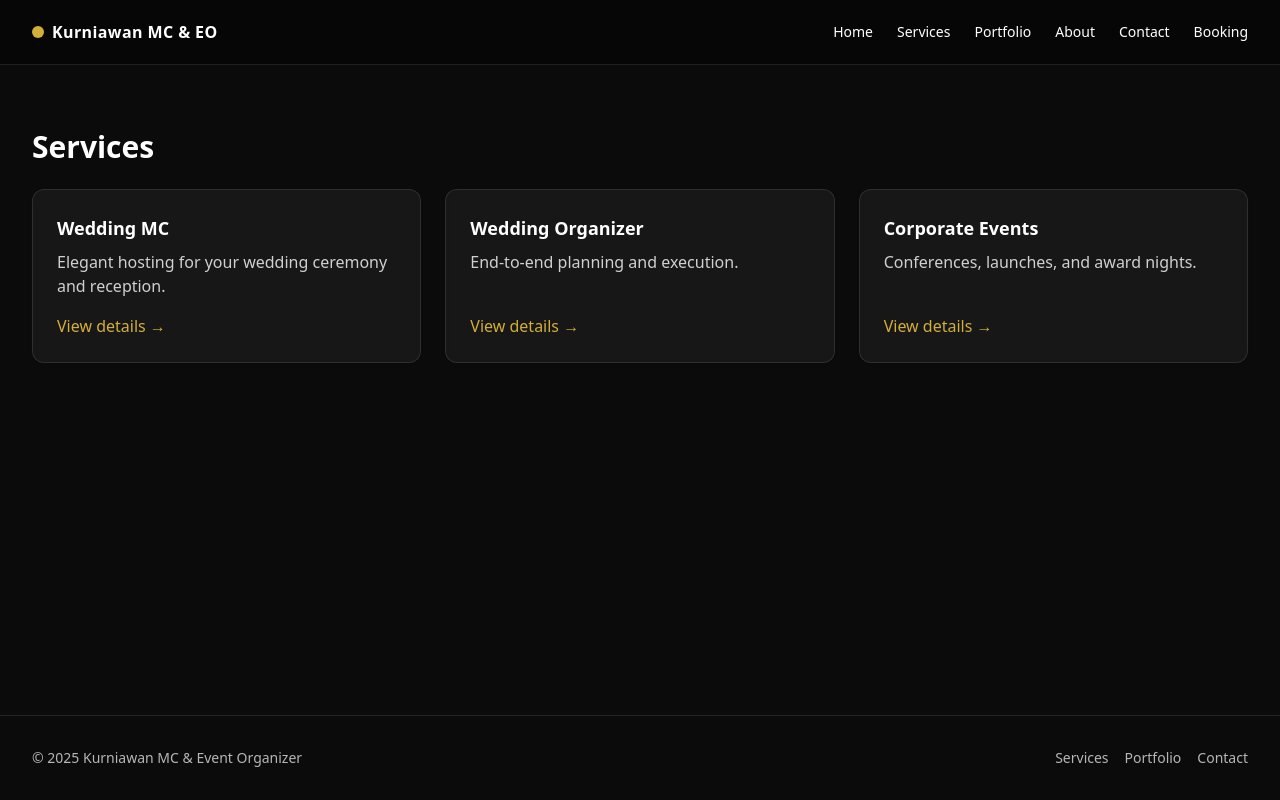
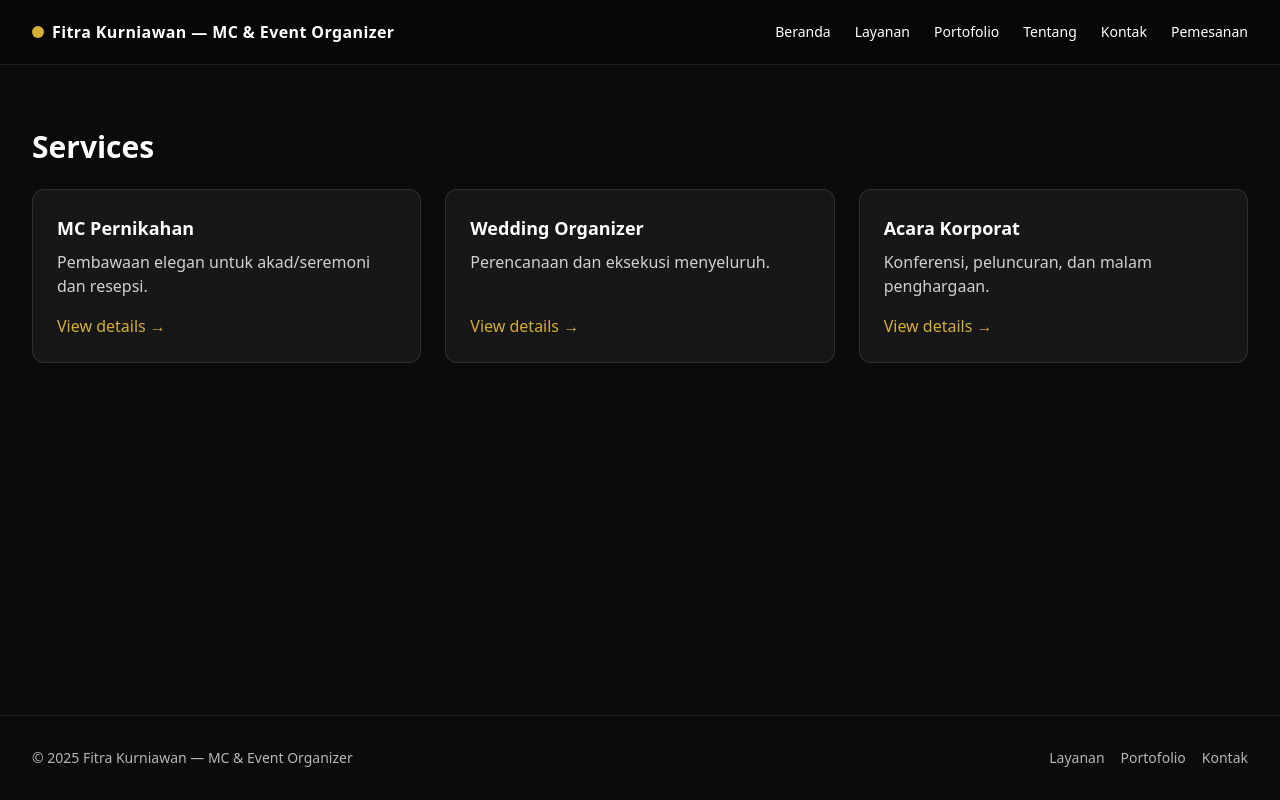
Before and after one commit to jabbar-app/kurniawan-mc, a Next.js app: page /services in a window 1280 px wide. Built offline with nearby package versions, Linux system fonts and the light colour scheme.

Commit message:
update bahasa

```diff
--- a/app/about/page.tsx
+++ b/app/about/page.tsx
@@ -1,20 +1,21 @@
 export default function AboutPage() {
   return (
     <main className="section max-w-3xl">
-      <h1 className="text-3xl font-semibold">About Us</h1>
+      <h1 className="text-3xl font-semibold">Tentang Fitra Kurniawan</h1>
       <p className="text-white/80 mt-4">
-        Kurniawan MC & Event Organizer provides professional MC and event management services
-        for weddings, corporate functions, and special events. We blend hospitality, attention to detail,
-        and precise run-down execution to deliver unforgettable experiences.
+        Fitra Kurniawan adalah MC (Master of Ceremony) dan Event Organizer yang mengutamakan
+        keramahan, ketepatan waktu, dan eksekusi run-down yang rapi. Dengan pengalaman pada
+        pernikahan, acara korporat, dan peluncuran brand, Fitra membantu mewujudkan visi acara
+        menjadi pengalaman yang berkesan dan terukur.
       </p>
       <div className="grid md:grid-cols-2 gap-6 mt-8">
         <div className="card p-6">
-          <h3 className="font-medium text-lg">Our Mission</h3>
-          <p className="text-white/80 mt-2">Make every moment seamless, meaningful, and on-time.</p>
+          <h3 className="font-medium text-lg">Misi</h3>
+          <p className="text-white/80 mt-2">Menciptakan momen yang mulus, bermakna, dan tepat waktu.</p>
         </div>
         <div className="card p-6">
-          <h3 className="font-medium text-lg">Our Approach</h3>
-          <p className="text-white/80 mt-2">Professional hosting, clear communication, and vendor synergy.</p>
+          <h3 className="font-medium text-lg">Pendekatan</h3>
+          <p className="text-white/80 mt-2">Pembawaan yang hangat, komunikasi jelas, dan sinergi dengan vendor.</p>
         </div>
       </div>
     </main>
--- a/app/booking/BookingForm.tsx
+++ b/app/booking/BookingForm.tsx
@@ -4,9 +4,9 @@ import { z } from 'zod';
 import { zodResolver } from '@hookform/resolvers/zod';
 
 const Schema = z.object({
-  eventType: z.string().min(2),
-  date: z.string().min(8),
-  venue: z.string().min(3),
+  eventType: z.string().min(2, 'Jenis acara wajib diisi'),
+  date: z.string().min(8, 'Tanggal wajib diisi'),
+  venue: z.string().min(3, 'Lokasi/venue wajib diisi'),
   budget: z.string().optional(),
   notes: z.string().optional()
 });
@@ -20,7 +20,7 @@ export default function BookingForm() {
 
   const onSubmit = async (data: FormData) => {
     await new Promise(r => setTimeout(r, 800));
-    alert('Booking received! We will contact you to confirm details.');
+    alert('Pemesanan diterima! Kami akan menghubungi Anda untuk konfirmasi.');
     try { localStorage.setItem('booking:last', JSON.stringify(data)); } catch {}
     reset();
   };
@@ -28,33 +28,33 @@ export default function BookingForm() {
   return (
     <form onSubmit={handleSubmit(onSubmit)} className="space-y-4">
       <div>
-        <label className="text-sm text-white/80">Event Type</label>
-        <input {...register('eventType')} className="input mt-1" placeholder="e.g. Wedding Reception" />
+        <label className="text-sm text-white/80">Jenis Acara</label>
+        <input {...register('eventType')} className="input mt-1" placeholder="Contoh: Resepsi Pernikahan" />
         {errors.eventType && <p className="text-red-400 text-sm mt-1">{errors.eventType.message}</p>}
       </div>
       <div className="grid md:grid-cols-2 gap-4">
         <div>
-          <label className="text-sm text-white/80">Date</label>
+          <label className="text-sm text-white/80">Tanggal</label>
           <input type="date" {...register('date')} className="input mt-1" />
           {errors.date && <p className="text-red-400 text-sm mt-1">{errors.date.message}</p>}
         </div>
         <div>
-          <label className="text-sm text-white/80">Venue</label>
-          <input {...register('venue')} className="input mt-1" placeholder="Venue name / address" />
+          <label className="text-sm text-white/80">Lokasi / Venue</label>
+          <input {...register('venue')} className="input mt-1" placeholder="Nama/Alamat venue" />
           {errors.venue && <p className="text-red-400 text-sm mt-1">{errors.venue.message}</p>}
         </div>
       </div>
       <div className="grid md:grid-cols-2 gap-4">
         <div>
-          <label className="text-sm text-white/80">Budget (optional)</label>
-          <input {...register('budget')} className="input mt-1" placeholder="$" />
+          <label className="text-sm text-white/80">Anggaran (opsional)</label>
+          <input {...register('budget')} className="input mt-1" placeholder="Rp" />
         </div>
         <div>
-          <label className="text-sm text-white/80">Notes (optional)</label>
-          <input {...register('notes')} className="input mt-1" placeholder="Additional info" />
+          <label className="text-sm text-white/80">Catatan (opsional)</label>
+          <input {...register('notes')} className="input mt-1" placeholder="Info tambahan" />
         </div>
       </div>
-      <button disabled={isSubmitting} className="btn-primary w-full">{isSubmitting ? 'Submitting...' : 'Submit Booking'}</button>
+      <button disabled={isSubmitting} className="btn-primary w-full">{isSubmitting ? 'Mengirim...' : 'Kirim Pemesanan'}</button>
     </form>
   );
 }
--- a/app/contact/ContactForm.tsx
+++ b/app/contact/ContactForm.tsx
@@ -4,10 +4,10 @@ import { z } from 'zod';
 import { zodResolver } from '@hookform/resolvers/zod';
 
 const Schema = z.object({
-  name: z.string().min(2, 'Please enter your name'),
-  email: z.string().email('Enter a valid email'),
-  phone: z.string().min(8, 'Enter a valid phone/WhatsApp'),
-  message: z.string().min(10, 'Please provide details')
+  name: z.string().min(2, 'Mohon isi nama Anda'),
+  email: z.string().email('Email tidak valid'),
+  phone: z.string().min(8, 'Nomor WA/telepon tidak valid'),
+  message: z.string().min(10, 'Mohon ceritakan kebutuhan Anda')
 });
 
 type FormData = z.infer<typeof Schema>;
@@ -19,7 +19,7 @@ export default function ContactForm() {
 
   const onSubmit = async (data: FormData) => {
     await new Promise(r => setTimeout(r, 700));
-    alert('Thanks! We will contact you via WhatsApp/email.');
+    alert('Terima kasih! Kami akan menghubungi Anda via WhatsApp/email.');
     try { localStorage.setItem('contact:last', JSON.stringify(data)); } catch {}
     reset();
   };
@@ -27,28 +27,28 @@ export default function ContactForm() {
   return (
     <form onSubmit={handleSubmit(onSubmit)} className="space-y-4">
       <div>
-        <label className="text-sm text-white/80">Name</label>
-        <input {...register('name')} className="input mt-1" placeholder="Your name" />
+        <label className="text-sm text-white/80">Nama</label>
+        <input {...register('name')} className="input mt-1" placeholder="Nama lengkap" />
         {errors.name && <p className="text-red-400 text-sm mt-1">{errors.name.message}</p>}
       </div>
       <div className="grid md:grid-cols-2 gap-4">
         <div>
           <label className="text-sm text-white/80">Email</label>
-          <input {...register('email')} className="input mt-1" placeholder="Email" />
+          <input {...register('email')} className="input mt-1" placeholder="Alamat email" />
           {errors.email && <p className="text-red-400 text-sm mt-1">{errors.email.message}</p>}
         </div>
         <div>
-          <label className="text-sm text-white/80">WhatsApp / Phone</label>
-          <input {...register('phone')} className="input mt-1" placeholder="e.g. +62..." />
+          <label className="text-sm text-white/80">WhatsApp / Telepon</label>
+          <input {...register('phone')} className="input mt-1" placeholder="Contoh: +62..." />
           {errors.phone && <p className="text-red-400 text-sm mt-1">{errors.phone.message}</p>}
         </div>
       </div>
       <div>
-        <label className="text-sm text-white/80">Message</label>
-        <textarea {...register('message')} className="textarea mt-1" placeholder="How can we help?" />
+        <label className="text-sm text-white/80">Pesan</label>
+        <textarea {...register('message')} className="textarea mt-1" placeholder="Ceritakan kebutuhan acara Anda" />
         {errors.message && <p className="text-red-400 text-sm mt-1">{errors.message.message}</p>}
       </div>
-      <button disabled={isSubmitting} className="btn-primary w-full">{isSubmitting ? 'Sending...' : 'Send'}</button>
+      <button disabled={isSubmitting} className="btn-primary w-full">{isSubmitting ? 'Mengirim...' : 'Kirim'}</button>
     </form>
   );
 }
--- a/app/layout.tsx
+++ b/app/layout.tsx
@@ -4,18 +4,18 @@ import Header from '@/components/Header';
 import Footer from '@/components/Footer';
 
 export const metadata: Metadata = {
-  title: 'Kurniawan MC & Event Organizer',
-  description: 'Professional MC and Event Organizer services for weddings, corporate, and special events.',
+  title: 'Fitra Kurniawan | MC & Event Organizer',
+  description: 'Personal branding resmi Fitra Kurniawan: Master of Ceremony & Event Organizer untuk pernikahan, korporat, dan acara spesial.',
   openGraph: {
-    title: 'Kurniawan MC & Event Organizer',
-    description: 'Professional MC and Event Organizer services for weddings, corporate, and special events.',
+    title: 'Fitra Kurniawan | MC & Event Organizer',
+    description: 'MC profesional & EO: eksekusi acara tepat waktu, hangat, dan berkelas.',
     type: 'website',
     url: 'https://kurniawan-mc-vercel.app',
   },
   twitter: {
     card: 'summary_large_image',
-    title: 'Kurniawan MC & Event Organizer',
-    description: 'Professional MC and Event Organizer services.',
+    title: 'Fitra Kurniawan | MC & Event Organizer',
+    description: 'MC profesional & EO untuk pernikahan dan acara korporat.',
   }
 };
 
--- a/app/page.tsx
+++ b/app/page.tsx
@@ -12,23 +12,23 @@ export default function HomePage() {
       <section className="section pt-16">
         <div className="grid gap-10 md:grid-cols-2 items-center">
           <div>
-            <span className="badge">Kurniawan MC & Event Organizer</span>
+            <span className="badge">Fitra Kurniawan — MC & EO</span>
             <h1 className="mt-4 text-4xl md:text-5xl font-semibold leading-tight">
-              Make your moments unforgettable with a professional MC and EO
+              Personal Branding Resmi Fitra Kurniawan
             </h1>
             <p className="mt-4 text-white/80">
-              Weddings, corporate functions, and special events delivered flawlessly with
-              style, precision, and warmth.
+              MC profesional & Event Organizer untuk pernikahan, acara korporat, dan momen spesial.
+              Eksekusi hangat, rapi, dan tepat waktu.
             </p>
             <div className="mt-6 flex gap-3">
-              <Link href="/booking" className="btn-primary">Book Now</Link>
-              <Link href="/services" className="btn-outline">View Services</Link>
+              <Link href="/booking" className="btn-primary">Pesan Sekarang</Link>
+              <Link href="/services" className="btn-outline">Lihat Layanan</Link>
             </div>
           </div>
           <div className="card p-4">
             <img
               src="https://images.unsplash.com/photo-1531058020387-3be344556be6?q=80&w=1200&auto=format&fit=crop"
-              alt="Elegant event setup"
+              alt="Suasana acara elegan"
               className="rounded-lg object-cover w-full h-[320px]"
             />
           </div>
@@ -36,7 +36,7 @@ export default function HomePage() {
       </section>
 
       <section className="section">
-        <h2 className="text-2xl font-semibold mb-4">Featured Services</h2>
+        <h2 className="text-2xl font-semibold mb-4">Layanan Unggulan</h2>
         <div className="grid gap-6 md:grid-cols-3">
           {services.slice(0, 3).map((s) => (
             <ServiceCard key={s.id} service={s as any} />
@@ -45,7 +45,7 @@ export default function HomePage() {
       </section>
 
       <section className="section">
-        <h2 className="text-2xl font-semibold mb-4">Portfolio Highlights</h2>
+        <h2 className="text-2xl font-semibold mb-4">Sorotan Portofolio</h2>
         <div className="grid gap-6 md:grid-cols-3">
           {portfolio.slice(0, 3).map((item) => (
             <PortfolioCard key={item.id} item={item as any} />
@@ -54,7 +54,7 @@ export default function HomePage() {
       </section>
 
       <section className="section">
-        <h2 className="text-2xl font-semibold mb-4">Client Testimonials</h2>
+        <h2 className="text-2xl font-semibold mb-4">Testimoni Klien</h2>
         <div className="grid gap-6 md:grid-cols-3">
           {testimonials.slice(0, 3).map((t) => (
             <TestimonialCard key={t.id} t={t as any} />
@@ -64,9 +64,37 @@ export default function HomePage() {
 
       <section className="section pb-20">
         <div className="card p-6 md:p-10 text-center">
-          <h3 className="text-2xl md:text-3xl font-semibold">Ready to bring your event to life?</h3>
-          <p className="text-white/80 mt-3">Tell us your vision and we’ll handle the rest.</p>
-          <Link href="/contact" className="btn-primary mt-6">Contact Us</Link>
+          <h3 className="text-2xl md:text-3xl font-semibold">Siap mewujudkan acara Anda?</h3>
+          <p className="text-white/80 mt-3">Ceritakan kebutuhan Anda, tim kami akan mengurus sisanya.</p>
+          <Link href="/contact" className="btn-primary mt-6">Hubungi Kami</Link>
+        </div>
+      </section>
+
+      <section className="section">
+        <div className="grid gap-6 md:grid-cols-3 items-center">
+          <div className="md:col-span-1 card overflow-hidden">
+            <img
+              src="https://images.unsplash.com/photo-1527980965255-d3b416303d12?q=80&w=1200&auto=format&fit=crop"
+              alt="Fitra Kurniawan"
+              className="w-full h-72 object-cover"
+            />
+          </div>
+          <div className="md:col-span-2">
+            <h2 className="text-2xl font-semibold">Tentang Fitra Kurniawan</h2>
+            <p className="text-white/80 mt-3">
+              Fitra Kurniawan adalah Master of Ceremony dan Event Organizer dengan pengalaman pada
+              pernikahan, acara korporat, dan peluncuran brand. Gaya membawakan yang hangat,
+              terstruktur, dan interaktif memastikan alur acara berjalan rapi dan berkesan.
+            </p>
+            <p className="text-white/80 mt-3">
+              Fokus utama Fitra adalah menghadirkan pengalaman yang personal dan tepat waktu,
+              berkolaborasi erat dengan vendor serta keluarga/klien agar setiap momen berarti.
+            </p>
+            <div className="mt-4 flex gap-3">
+              <Link href="/services" className="btn-outline">Lihat Paket Layanan</Link>
+              <Link href="/booking" className="btn-primary">Konsultasi & Pemesanan</Link>
+            </div>
+          </div>
         </div>
       </section>
     </main>
--- a/app/portfolio/page.tsx
+++ b/app/portfolio/page.tsx
@@ -4,15 +4,15 @@ import portfolio from '@/data/portfolio.json';
 import PortfolioCard from '@/components/PortfolioCard';
 
 export default function PortfolioPage() {
-  const categories = useMemo(() => ['All', ...Array.from(new Set((portfolio as any[]).map(p => p.category)))], []);
-  const [filter, setFilter] = useState('All');
+  const categories = useMemo(() => ['Semua', ...Array.from(new Set((portfolio as any[]).map(p => p.category)))], []);
+  const [filter, setFilter] = useState('Semua');
 
-  const items = (portfolio as any[]).filter(p => filter === 'All' || p.category === filter);
+  const items = (portfolio as any[]).filter(p => filter === 'Semua' || p.category === filter);
 
   return (
     <main className="section">
       <div className="flex items-center justify-between gap-4">
-        <h1 className="text-3xl font-semibold">Portfolio</h1>
+        <h1 className="text-3xl font-semibold">Portofolio</h1>
         <div>
           <select value={filter} onChange={(e) => setFilter(e.target.value)} className="input bg-black">
             {categories.map(c => <option key={c} value={c}>{c}</option>)}
--- a/components/Footer.tsx
+++ b/components/Footer.tsx
@@ -4,11 +4,11 @@ export default function Footer() {
   return (
     <footer className="mt-16 border-t border-white/10">
       <div className="container-px py-8 flex flex-col md:flex-row items-center justify-between gap-4 text-sm text-white/70">
-        <p>© {new Date().getFullYear()} Kurniawan MC & Event Organizer</p>
+        <p>© {new Date().getFullYear()} Fitra Kurniawan — MC & Event Organizer</p>
         <div className="flex items-center gap-4">
-          <Link href="/services" className="hover:text-[var(--gold)]">Services</Link>
-          <Link href="/portfolio" className="hover:text-[var(--gold)]">Portfolio</Link>
-          <Link href="/contact" className="hover:text-[var(--gold)]">Contact</Link>
+          <Link href="/services" className="hover:text-[var(--gold)]">Layanan</Link>
+          <Link href="/portfolio" className="hover:text-[var(--gold)]">Portofolio</Link>
+          <Link href="/contact" className="hover:text-[var(--gold)]">Kontak</Link>
         </div>
       </div>
     </footer>
--- a/components/Header.tsx
+++ b/components/Header.tsx
@@ -7,7 +7,7 @@ export default function Header() {
       <div className="container-px h-16 flex items-center justify-between">
         <Link href="/" className="flex items-baseline gap-2">
           <span className="h-3 w-3 rounded-full bg-[var(--gold)]" />
-          <span className="font-semibold tracking-wide">Kurniawan MC & EO</span>
+          <span className="font-semibold tracking-wide">Fitra Kurniawan — MC & Event Organizer</span>
         </Link>
         <Nav />
       </div>
--- a/components/Nav.tsx
+++ b/components/Nav.tsx
@@ -2,12 +2,12 @@ import Link from 'next/link';
 import type { Route } from 'next';
 
 const links: { href: Route; label: string }[] = [
-  { href: '/', label: 'Home' },
-  { href: '/services', label: 'Services' },
-  { href: '/portfolio', label: 'Portfolio' },
-  { href: '/about', label: 'About' },
-  { href: '/contact', label: 'Contact' },
-  { href: '/booking', label: 'Booking' }
+  { href: '/', label: 'Beranda' },
+  { href: '/services', label: 'Layanan' },
+  { href: '/portfolio', label: 'Portofolio' },
+  { href: '/about', label: 'Tentang' },
+  { href: '/contact', label: 'Kontak' },
+  { href: '/booking', label: 'Pemesanan' }
 ];
 
 export default function Nav() {
--- a/data/services.json
+++ b/data/services.json
@@ -2,37 +2,37 @@
   {
     "id": 1,
     "slug": "wedding-mc",
-    "name": "Wedding MC",
-    "summary": "Elegant hosting for your wedding ceremony and reception.",
-    "description": "Professional bilingual MC ensuring smooth flow, heartfelt moments, and on-time execution.",
+    "name": "MC Pernikahan",
+    "summary": "Pembawaan elegan untuk akad/seremoni dan resepsi.",
+    "description": "MC profesional (bisa bilingual) dengan alur rapi, momen hangat, dan tepat waktu.",
     "packages": [
-      { "name": "Silver", "price": 200, "features": ["Ceremony MC", "Reception MC"] },
-      { "name": "Gold", "price": 350, "features": ["Ceremony + Reception", "Run-down Assistance", "Vendor Coordination"] },
-      { "name": "Platinum", "price": 500, "features": ["Full Day", "Script Support", "Team Assistant"] }
+      { "name": "Silver", "price": 200, "features": ["MC Akad/Seremoni", "MC Resepsi"] },
+      { "name": "Gold", "price": 350, "features": ["Seremoni + Resepsi", "Bantuan Run-down", "Koordinasi Vendor"] },
+      { "name": "Platinum", "price": 500, "features": ["Full Day", "Pendampingan Naskah", "Asisten Tim"] }
     ]
   },
   {
     "id": 2,
     "slug": "wedding-organizer",
     "name": "Wedding Organizer",
-    "summary": "End-to-end planning and execution.",
-    "description": "From concept to celebration, we make your wedding stress-free and memorable.",
+    "summary": "Perencanaan dan eksekusi menyeluruh.",
+    "description": "Dari konsep hingga selebrasi, kami membuat pernikahan Anda lancar dan berkesan.",
     "packages": [
-      { "name": "Day Of", "price": 600, "features": ["Run-down", "Vendor Liaison", "On-site Team"] },
-      { "name": "Half Planning", "price": 1200, "features": ["Concept Guidance", "Vendor Shortlist", "Rehearsal"] },
-      { "name": "Full Planning", "price": 2200, "features": ["Concept & Budgeting", "Vendor Management", "Full Execution"] }
+      { "name": "Day Of", "price": 600, "features": ["Run-down", "Liaison Vendor", "Tim On-site"] },
+      { "name": "Half Planning", "price": 1200, "features": ["Panduan Konsep", "Shortlist Vendor", "Gladi Resik"] },
+      { "name": "Full Planning", "price": 2200, "features": ["Konsep & Budgeting", "Manajemen Vendor", "Eksekusi Penuh"] }
     ]
   },
   {
     "id": 3,
     "slug": "corporate-events",
-    "name": "Corporate Events",
-    "summary": "Conferences, launches, and award nights.",
-    "description": "Professional stage management, engaging hosting, and flawless logistics for your brand.",
+    "name": "Acara Korporat",
+    "summary": "Konferensi, peluncuran, dan malam penghargaan.",
+    "description": "Manajemen panggung profesional, pembawaan yang engaging, dan logistik yang solid untuk brand Anda.",
     "packages": [
-      { "name": "Standard", "price": 400, "features": ["MC", "Basic Run-down"] },
-      { "name": "Premium", "price": 800, "features": ["MC + Coordination", "Presentation Support"] },
-      { "name": "Executive", "price": 1400, "features": ["Full Event Management", "Stage Director", "Backstage Team"] }
+      { "name": "Standard", "price": 400, "features": ["MC", "Run-down Dasar"] },
+      { "name": "Premium", "price": 800, "features": ["MC + Koordinasi", "Dukungan Presentasi"] },
+      { "name": "Executive", "price": 1400, "features": ["Manajemen Acara Penuh", "Stage Director", "Tim Backstage"] }
     ]
   }
 ]
--- a/data/testimonials.json
+++ b/data/testimonials.json
@@ -1,5 +1,5 @@
 [
-  { "id": 1, "clientName": "D & R", "text": "Our wedding was seamless and heartfelt. The MC kept everything on point!", "rating": 5 },
-  { "id": 2, "clientName": "TechCorp", "text": "Professional and engaging. Our conference ran flawlessly.", "rating": 5 },
-  { "id": 3, "clientName": "A & M", "text": "They handled last-minute changes like a pro. Highly recommended!", "rating": 4 }
+  { "id": 1, "clientName": "D & R", "text": "Pernikahan kami berjalan mulus dan penuh rasa. MC menjaga alur tetap on-time!", "rating": 5 },
+  { "id": 2, "clientName": "TechCorp", "text": "Profesional dan engaging. Konferensi kami berjalan tanpa kendala.", "rating": 5 },
+  { "id": 3, "clientName": "A & M", "text": "Perubahan mendadak ditangani dengan sigap. Sangat direkomendasikan!", "rating": 4 }
 ]
```
Also changed, not shown: data/portfolio.json (+8 -8 lines).
